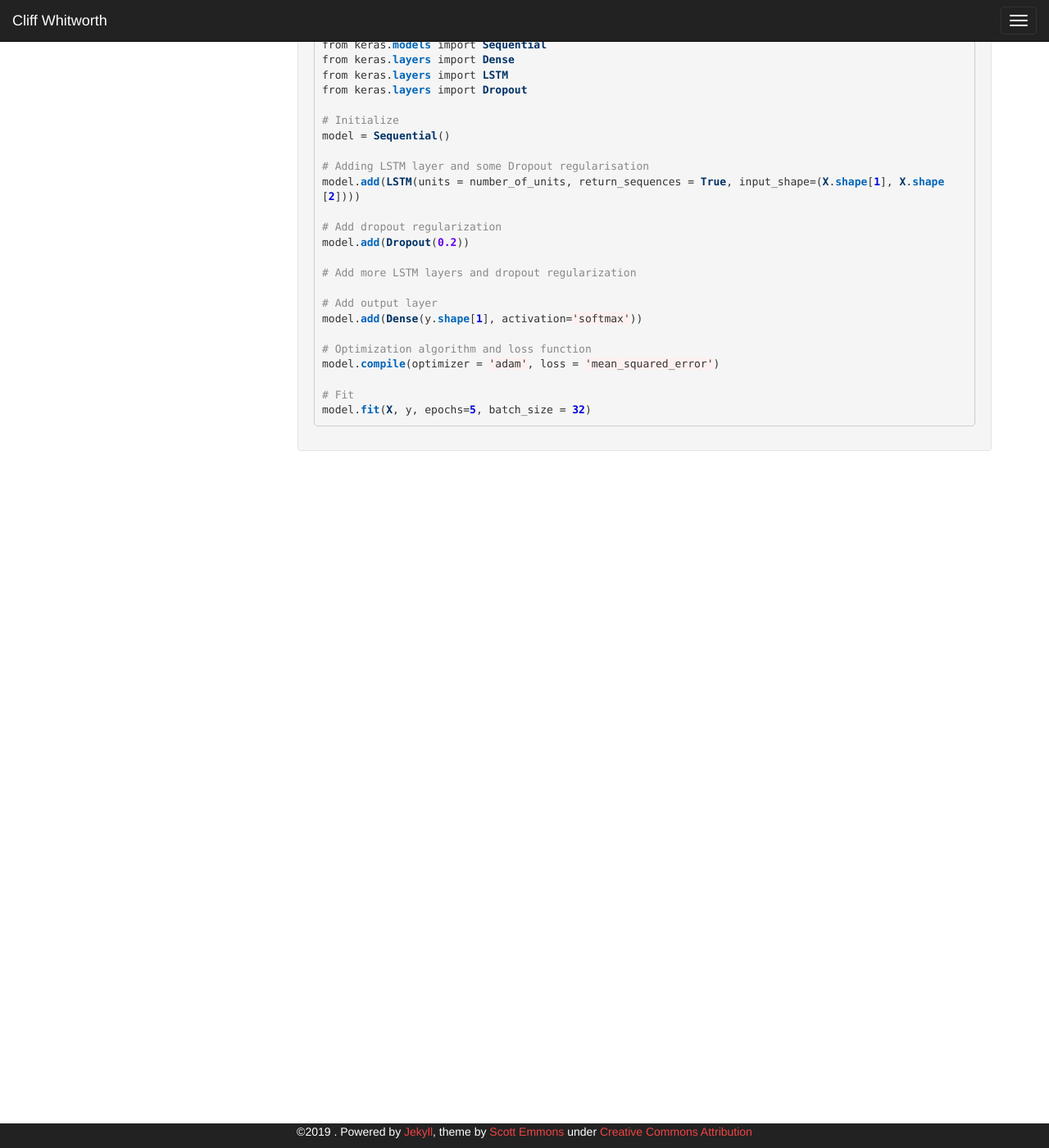
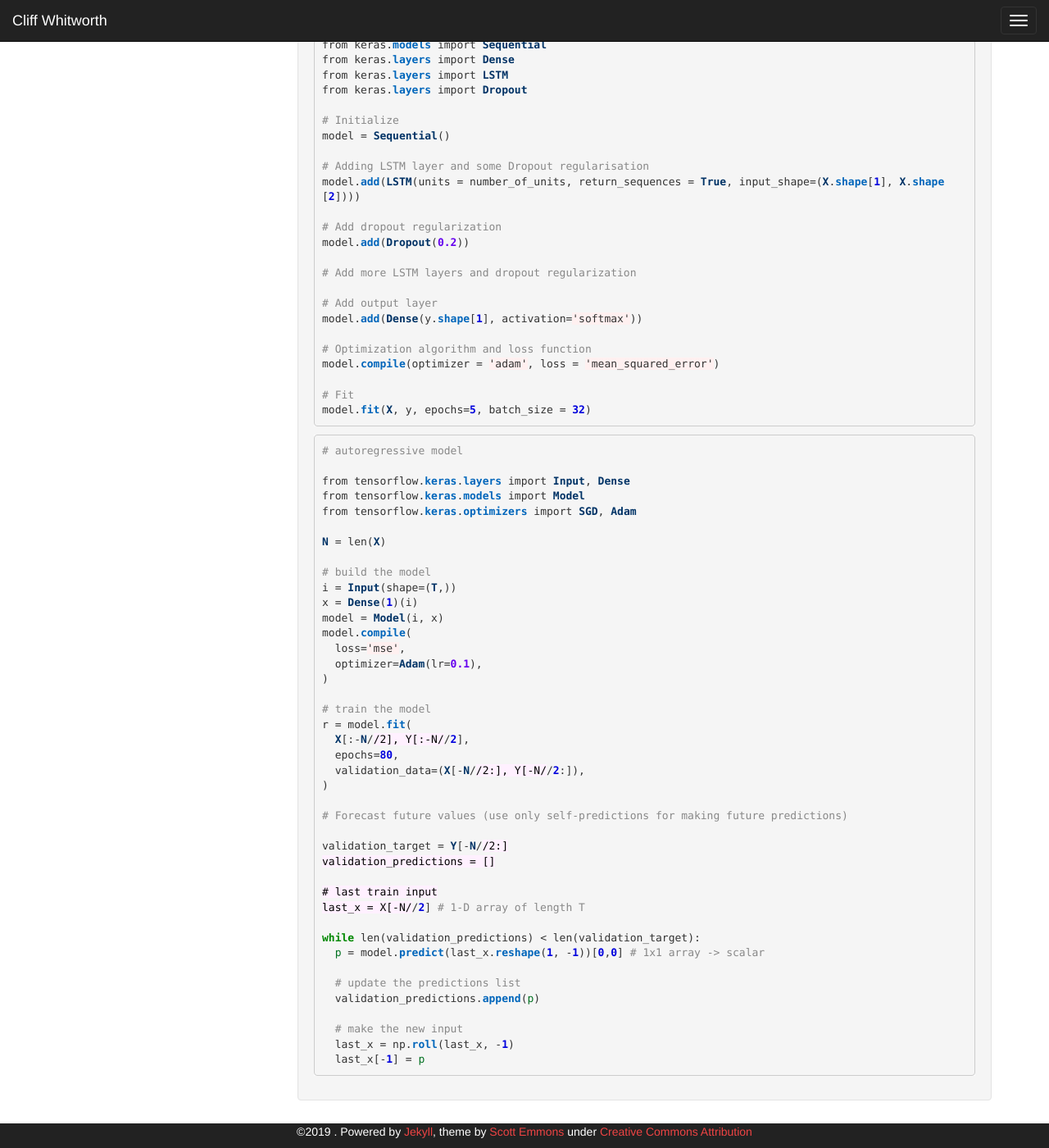
Before and after one commit to cliffwhitworth/cliffwhitworth.github.io, a Jekyll site: the page built from _posts/2018-05-09-recurrent-neural-networks.markdown, in a window 1280 px wide and 1400 px high, scrolled down 383 px. Shown: the whole window at 82% size. Built offline with Jekyll 4.4.1, drawn with Linux system fonts in a browser that asks for light colours.

Commit message:
autoregressive model

```diff
--- a/_posts/2018-05-09-recurrent-neural-networks.markdown
+++ b/_posts/2018-05-09-recurrent-neural-networks.markdown
@@ -63,3 +63,49 @@ model.compile(optimizer = 'adam', loss = 'mean_squared_error')
 model.fit(X, y, epochs=5, batch_size = 32)
 
 {% endhighlight %}
+
+{% highlight ruby %}
+
+# autoregressive model
+
+from tensorflow.keras.layers import Input, Dense
+from tensorflow.keras.models import Model
+from tensorflow.keras.optimizers import SGD, Adam
+
+N = len(X)
+
+# build the model
+i = Input(shape=(T,))
+x = Dense(1)(i)
+model = Model(i, x)
+model.compile(
+  loss='mse',
+  optimizer=Adam(lr=0.1),
+)
+
+# train the model
+r = model.fit(
+  X[:-N//2], Y[:-N//2],
+  epochs=80,
+  validation_data=(X[-N//2:], Y[-N//2:]),
+)
+
+# Forecast future values (use only self-predictions for making future predictions)
+
+validation_target = Y[-N//2:]
+validation_predictions = []
+
+# last train input
+last_x = X[-N//2] # 1-D array of length T
+
+while len(validation_predictions) < len(validation_target):
+  p = model.predict(last_x.reshape(1, -1))[0,0] # 1x1 array -> scalar
+
+  # update the predictions list
+  validation_predictions.append(p)
+
+  # make the new input
+  last_x = np.roll(last_x, -1)
+  last_x[-1] = p
+
+{% endhighlight %}
```
